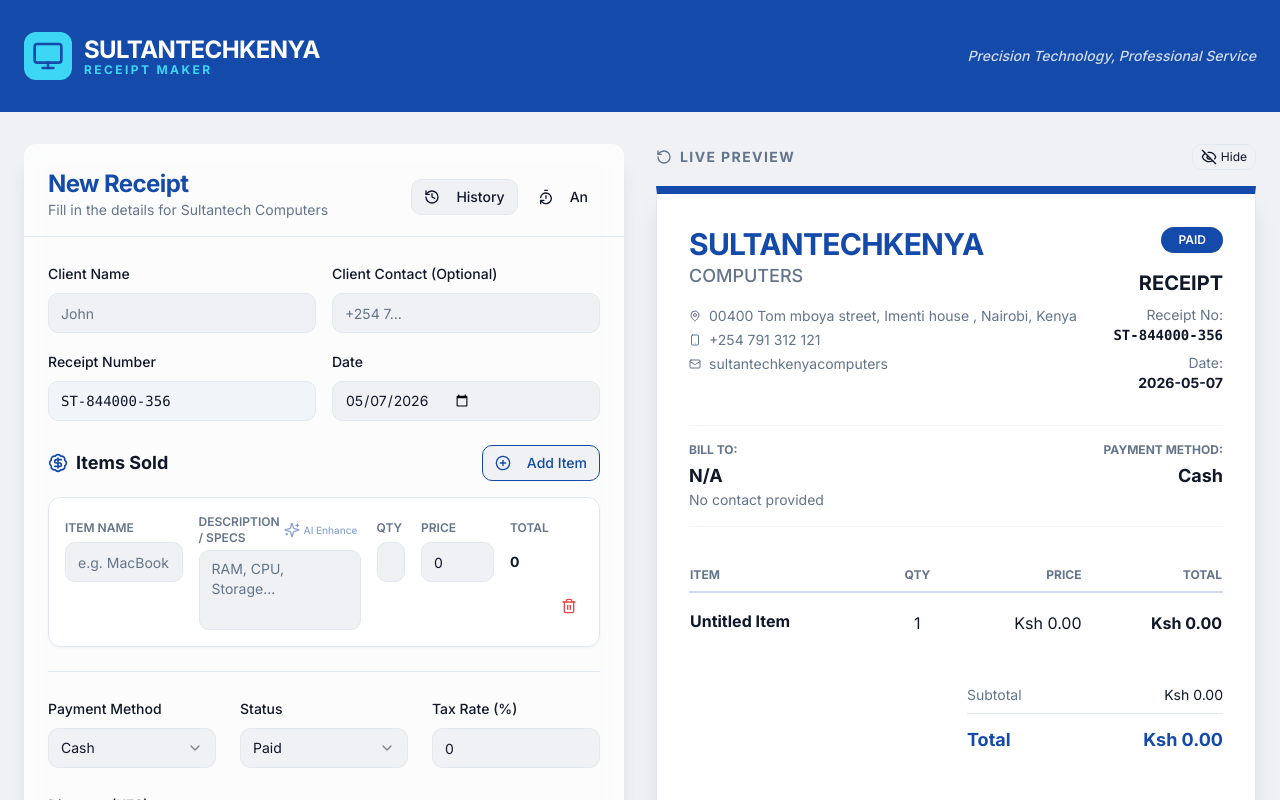
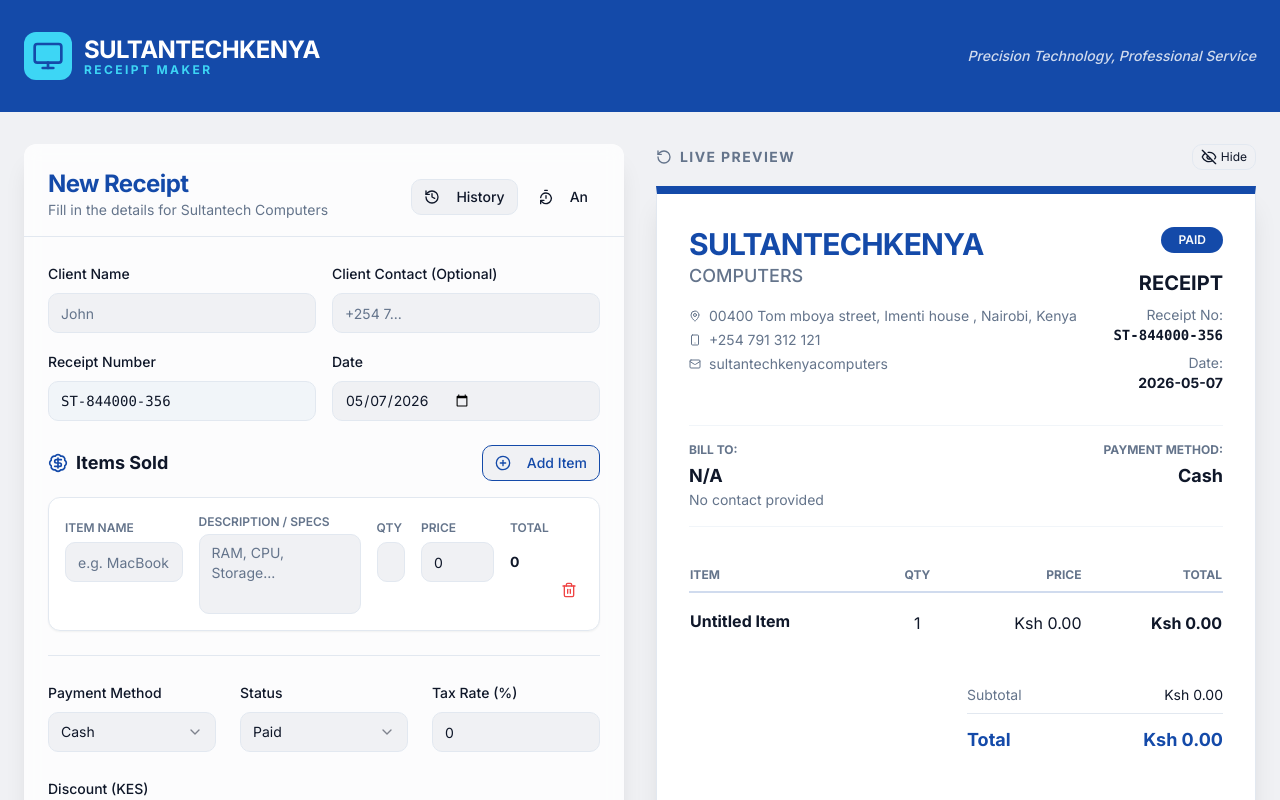
Before and after one commit to karimGhost/reciept, a Next.js app: page / in a window 1280 px wide. Shown: the top 800 px of the page. Built offline with nearby package versions, Linux system fonts and the light colour scheme; what @genkit-ai/google-genai, genkit would draw is missing.

Commit message:
updated app

```diff
--- a/src/components/receipt/Analytics.tsx
+++ b/src/components/receipt/Analytics.tsx
@@ -118,7 +118,7 @@
 
     filteredHistory.forEach((r) => {
       revenue += r.grandTotal || 0;
-      cost += r.costPrice || 0; // FIXED
+      cost += r.grandTotal || 0; // FIXED
     });
 
     return {
--- a/src/components/receipt/ReceiptForm.tsx
+++ b/src/components/receipt/ReceiptForm.tsx
@@ -290,6 +290,7 @@
           <ReceiptPreview receipt={receipt} />
         </div>
       )}
+
     </div>
     </div>
   );
--- a/src/components/receipt/ReceiptItemRow.tsx
+++ b/src/components/receipt/ReceiptItemRow.tsx
@@ -46,7 +46,7 @@
       <div className="md:col-span-4 space-y-1">
         <div className="flex items-center justify-between">
           <label className="text-xs font-semibold uppercase text-muted-foreground">Description / Specs</label>
-          <Button
+          {/* <Button
             variant="ghost"
             size="sm"
             className="h-6 text-primary hover:text-accent flex gap-1 items-center px-1"
@@ -55,7 +55,7 @@
           >
             {isGenerating ? <Loader2 className="h-3 w-3 animate-spin" /> : <Sparkles className="h-3 w-3" />}
             <span className="text-[10px]">AI Enhance</span>
-          </Button>
+          </Button> */}
         </div>
         <Textarea
           placeholder="RAM, CPU, Storage..."
--- a/src/lib/receipt-utils.ts
+++ b/src/lib/receipt-utils.ts
@@ -22,6 +22,7 @@
 }
 
 export interface Receipt {
+
   id: string;
   receiptNumber: string;
   date: string;
```
